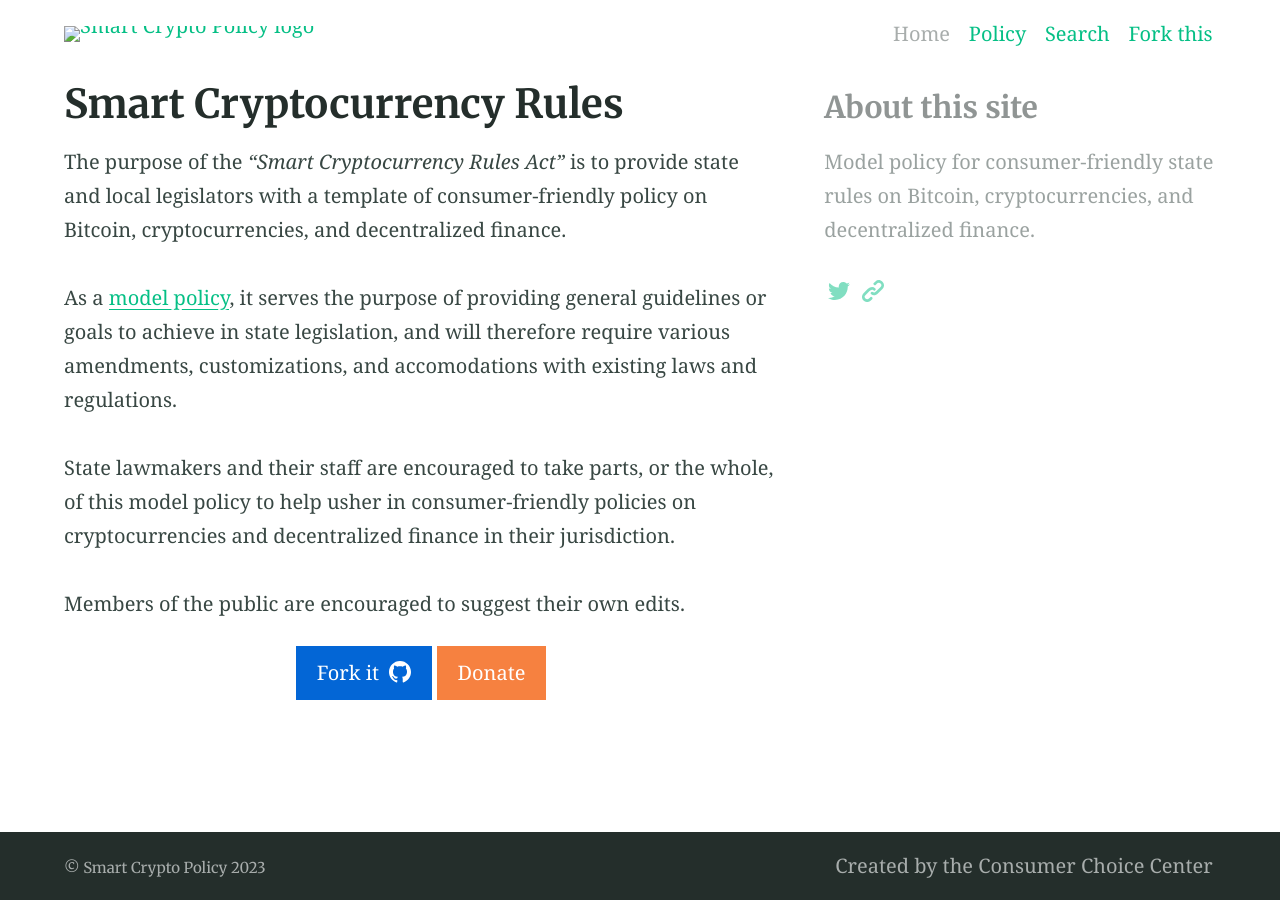
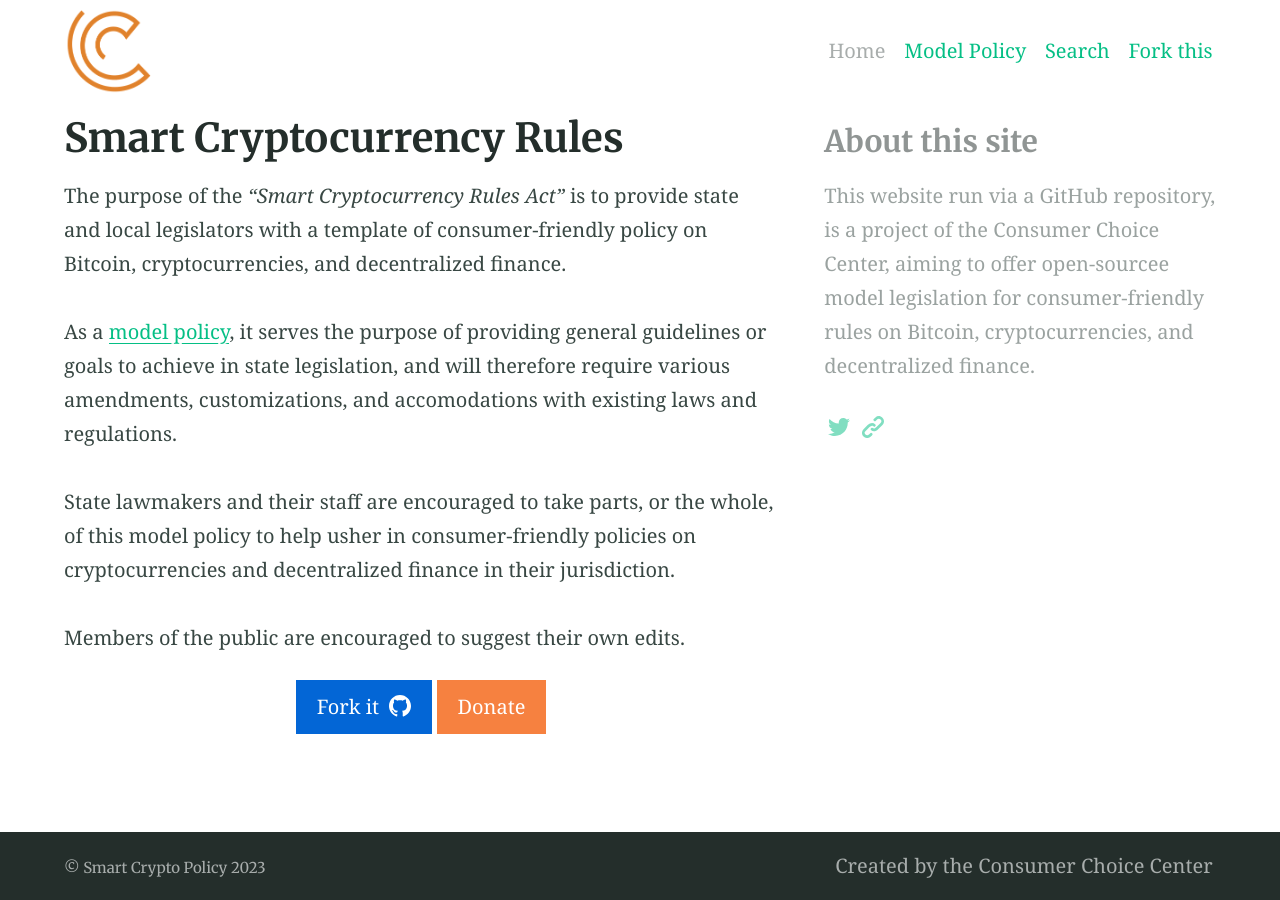
Before and after one commit to yaeloss/Smart-Cryptocurrency-Rules-Act, a Jekyll site: the page built from index.md, in a window 1280 px wide. Built offline with Jekyll 4.4.1, drawn with Linux system fonts in a browser that asks for light colours.

Commit message:
Update _config.yml

```diff
--- a/_config.yml
+++ b/_config.yml
@@ -94,8 +94,8 @@ defaults:
 encoding: utf-8 # Make sure the encoding is right
 lang: en-US # Set the site language
 title: "Smart Crypto Policy" # Site name or title, also used in jekyll-seo-tag
-logo: "/assets/logos/logo.svg" # Site logo, also used in jekyll-seo-tag
-description: "Model policy for consumer-friendly state rules on Bitcoin, cryptocurrencies, and decentralized finance." # Site description and default description, also used in jekyll-seo-tag
+logo: "/assets/logos/c.png" # Site logo, also used in jekyll-seo-tag
+description: "This website run via a GitHub repository, is a project of the Consumer Choice Center, aiming to offer open-sourcee model legislation for consumer-friendly rules on Bitcoin, cryptocurrencies, and decentralized finance." # Site description and default description, also used in jekyll-seo-tag
 url: "https://yaeloss.github.io/Smart-Cryptocurrency-Rules-Act/" # Site url, also used in jekyll-seo-tag
 baseurl: ""
 repo: "https://github.com/yaeloss/Smart-Cryptocurrency-Rules-Act"
@@ -110,20 +110,20 @@ css_inline: true # Will insert all styles into a single <style> block in the <he
 
 # 8. Site favicons & manifest icons
 favicons: # Favicons are also used in the manifest file. Syntax is 'size: path'
-  16: '/assets/logos/logo@16px.png'
-  32: '/assets/logos/logo@32px.png'
-  96: '/assets/logos/logo@96px.png'
-  120: '/assets/logos/logo@120px.png'
-  144: '/assets/logos/logo@144px.png'
-  180: '/assets/logos/logo@180px.png'
-  512: '/assets/logos/logo@512px.png'
-  1024: '/assets/logos/logo@1024px.png'
+  16: '/assets/logos/c.png'
+  32: '/assets/logos/c.png'
+  96: '/assets/logos/c.png'
+  120: '/assets/logos/c.png'
+  144: '/assets/logos/c.png'
+  180: '/assets/logos/c.png'
+  512: '/assets/logos/c.png'
+  1024: '/assets/logos/c.png'
 
 # 9. Site navigation
 navigation_header:
 - title: Home
   url: /
-- title: Policy
+- title: Model Policy
   url: /policy
 - title: Search
   url: /search/
```
